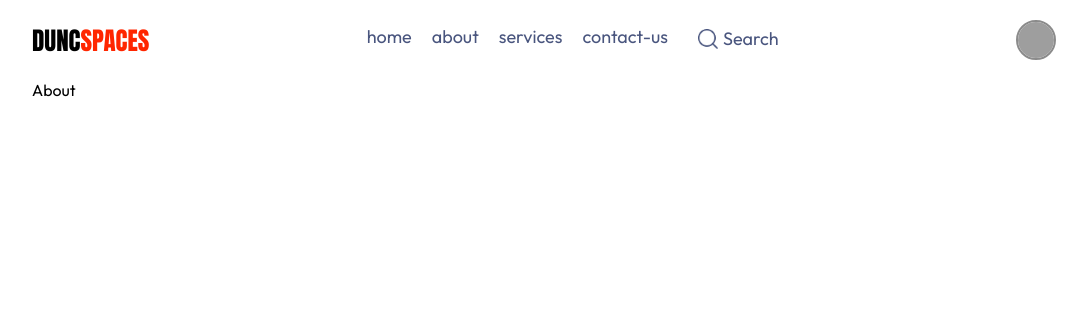
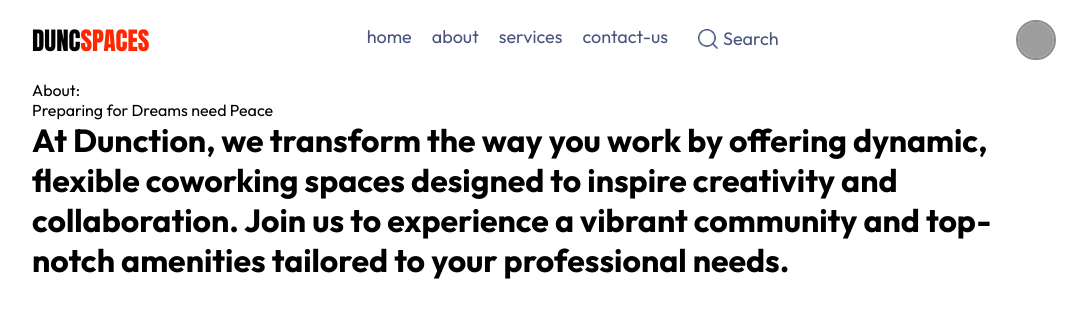
Before and after one commit to Ankush-sahu-123/Co-work, a React (Vite) app in the folder front-end/: page /About in a window 1280 px wide. Shown: the top 318 px of the page, without its empty margins (96-1183 px from the left). Built offline with nearby package versions, Linux system fonts and the light colour scheme; grey boxes are pictures that could not be loaded.

Commit message:
Update About.jsx

```diff
--- a/front-end/src/pages/About/About.jsx
+++ b/front-end/src/pages/About/About.jsx
@@ -3,7 +3,14 @@ import "./About.css"
 
 const About = () => {
   return (
-    <div>About</div>
+   <div className="about">
+        <div className="about-name">About:</div>
+        <div className="about-content">
+            <p className="tagline">Preparing for Dreams need Peace</p>
+            <h1 className="about-details">At Dunction, we transform the way you work by offering dynamic, flexible coworking spaces designed to inspire creativity and collaboration. Join us to experience a vibrant community and top-notch amenities tailored to your professional needs.</h1>
+            <div className="images"></div>
+        </div>
+    </div>
   )
 }
 
```
